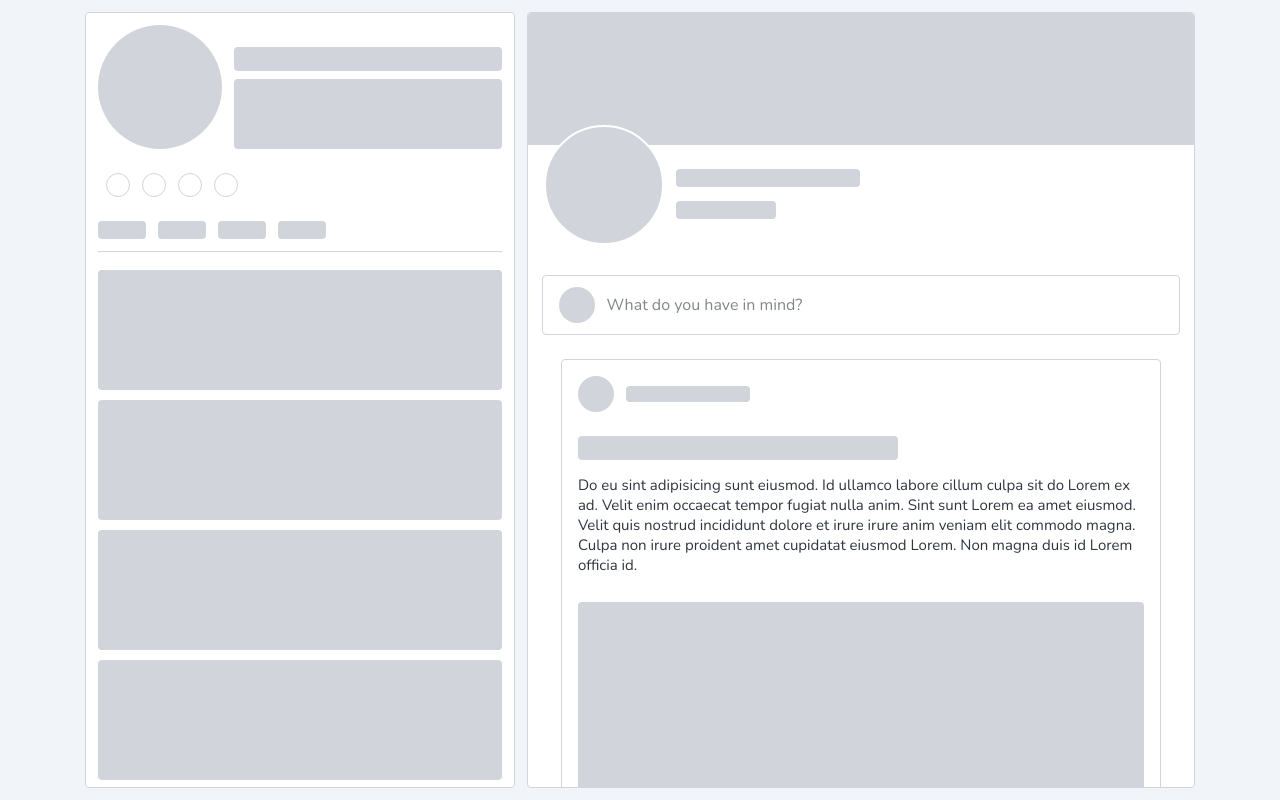
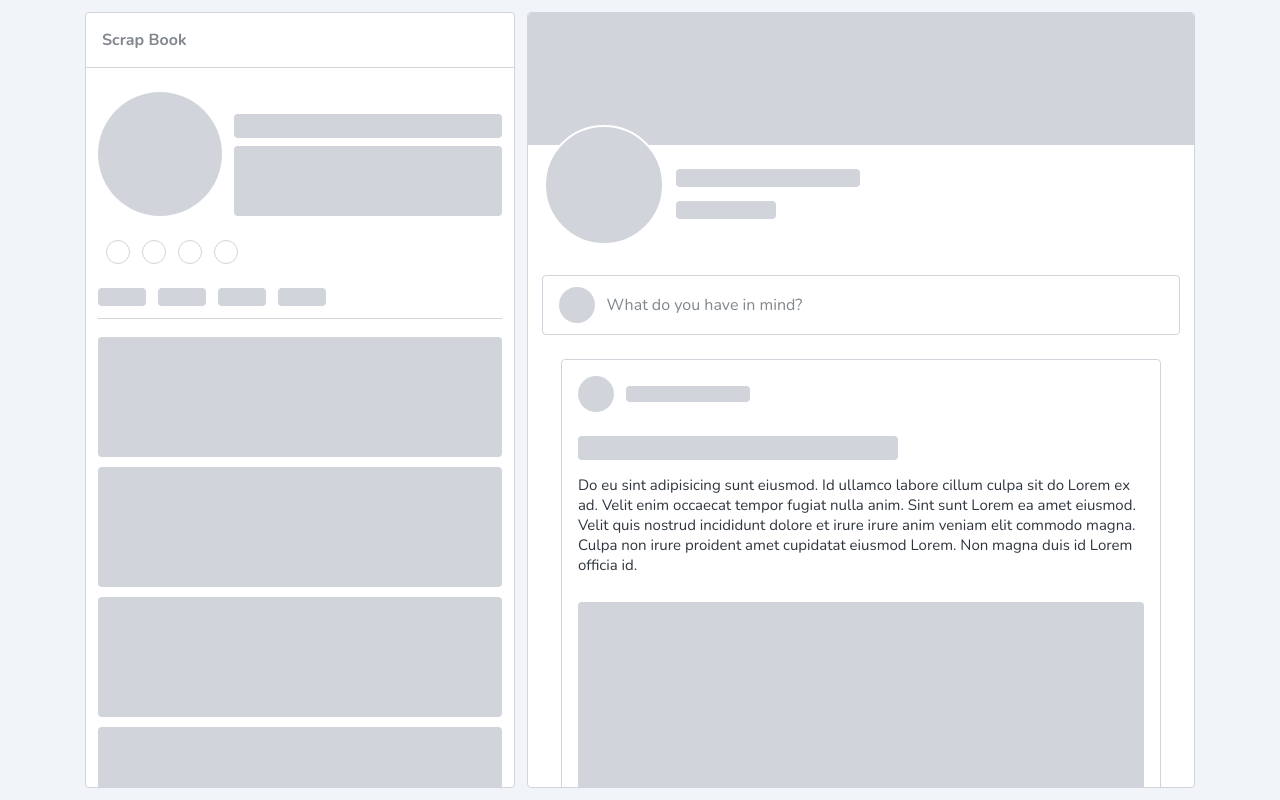
Before and after one commit to iamrhm/mittirbabu.io, a Next.js app: page / in a window 1280 px wide. Built offline with nearby package versions, Linux system fonts and the light colour scheme.

Commit message:
breadcrumb added

```diff
--- /dev/null
+++ b/src/components/breadcrumb/index.jsx
@@ -0,0 +1,22 @@
+function Breadcrumb() {
+  return (
+    <>
+      <style jsx>
+      {`
+        .breadcrumb {
+          display: flex;
+          padding: 16px 0px 16px 16px;
+          font-weight: bold;
+          color: #81878C;
+          border-bottom: 1px solid #D1D5DB;
+        }
+      `}
+      </style>
+      <div className="breadcrumb">
+        Scrap Book
+      </div>
+    </>
+  )
+}
+
+export default Breadcrumb
--- a/src/components/intro/index.jsx
+++ b/src/components/intro/index.jsx
@@ -1,4 +1,5 @@
 import Profile from '../profile';
+import Breadcrumb from '../breadcrumb';
 
 function IntroPanel() {
   return (
@@ -20,7 +21,7 @@ function IntroPanel() {
           background: #fff;
         }
         .header {
-          padding: 12px 12px 24px 12px;
+          padding: 24px 12px;
           width: 100%;
         }
         .intro-options {
@@ -68,6 +69,7 @@ function IntroPanel() {
       </style>
       <div className="intro-panel">
         <div className="intro-panel-inner">
+          <Breadcrumb />
           <div className="header">
             <Profile />
           </div>
```
